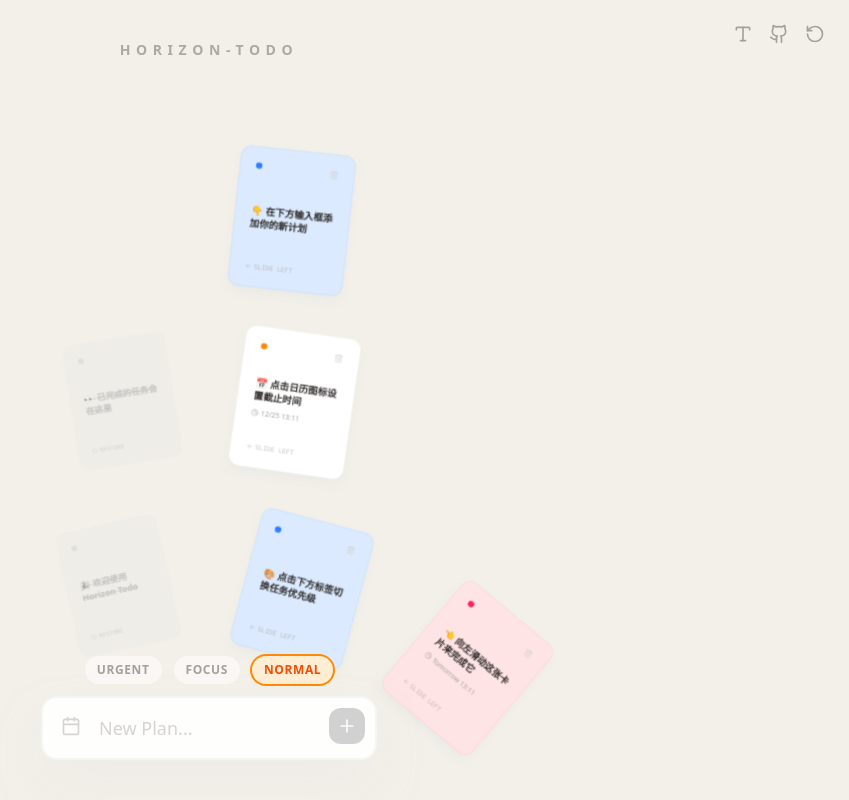
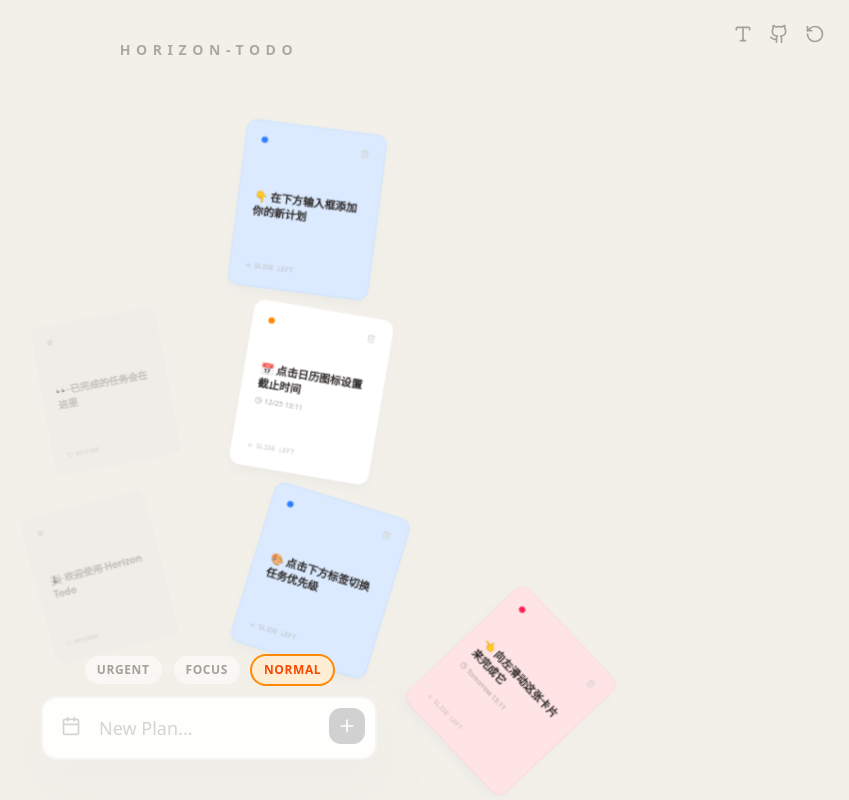
Before and after one commit to CQUPT-CZL/horizon-todo, a React (Vite) app: page / in a window 1280 px wide. Shown: the whole page, without its empty margins (431-1280 px from the left). Built offline with nearby package versions, Linux system fonts and the light colour scheme.

Commit message:
refactor: 调整卡片尺寸和间距以优化显示效果
增大卡片宽度、高度及弧长间距，使布局更合理
同时调整字体大小以匹配新的卡片尺寸

```diff
--- a/src/App.jsx
+++ b/src/App.jsx
@@ -5,12 +5,12 @@ import { Plus, Trash2, ArrowLeft, RotateCcw, Clock, Calendar, Github, Type } fro
 // --- 核心配置 (根据你的反馈调优) ---
 const ROWS = 3;             // 3行轨道，保证厚度
 const ROW_HEIGHT = 280;     // 行高 (大幅增加，彻底解决纵向堆叠)
-const ARC_SPACING = 240;    // 弧长间距 (卡片宽度+间隙)，用于动态计算角度
+const ARC_SPACING = 280;    // 弧长间距 (卡片宽度+间隙)，用于动态计算角度
 const BASE_RADIUS = 520;    // 内圈半径，拉大半径让扇形更平缓，空间更大
 const MAX_DONE_COLUMNS = 6; // 最多显示几列已完成任务，防止溢出屏幕或重叠
 
-const CARD_W = 180;
-const CARD_H = 220;
+const CARD_W = 220;
+const CARD_H = 260;
 
 const PRIORITIES = {
   urgent: {
@@ -387,7 +387,7 @@ const SectorFinal = () => {
                     >
                     <div
                         className={`
-                            relative w-[180px] h-[220px] rounded-2xl p-6 flex flex-col justify-between
+                            relative w-[220px] h-[260px] rounded-2xl p-6 flex flex-col justify-between
                             transition-all duration-300 border backdrop-blur-sm select-none
                             ${isTodo
                                 ? `${priorityConfig.color} shadow-lg shadow-stone-200/50`
@@ -413,7 +413,7 @@ const SectorFinal = () => {
                         <div className="flex-1 flex flex-col justify-center">
                             <p className={`
                                 font-bold leading-snug break-words transition-all duration-300
-                                ${isLargeFont ? 'text-[20px]' : 'text-[15px]'}
+                                ${isLargeFont ? 'text-[22px]' : 'text-[17px]'}
                                 ${isTodo ? 'text-stone-800' : 'text-stone-400 line-through'}
                             `}>
                                 {task.text}
```
